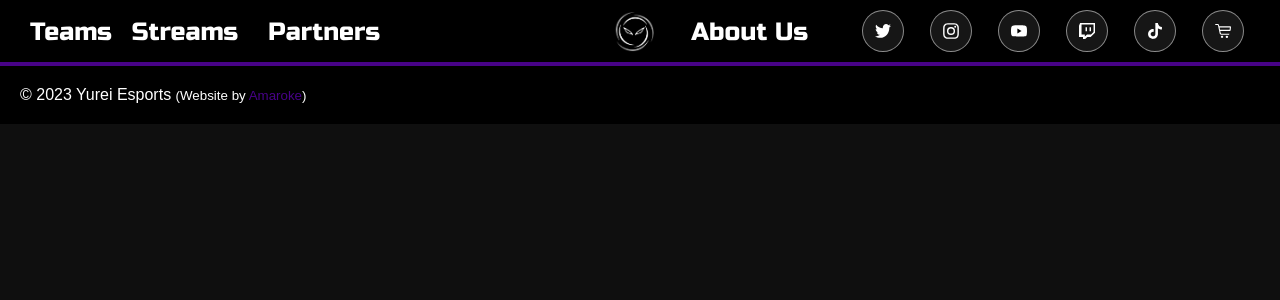
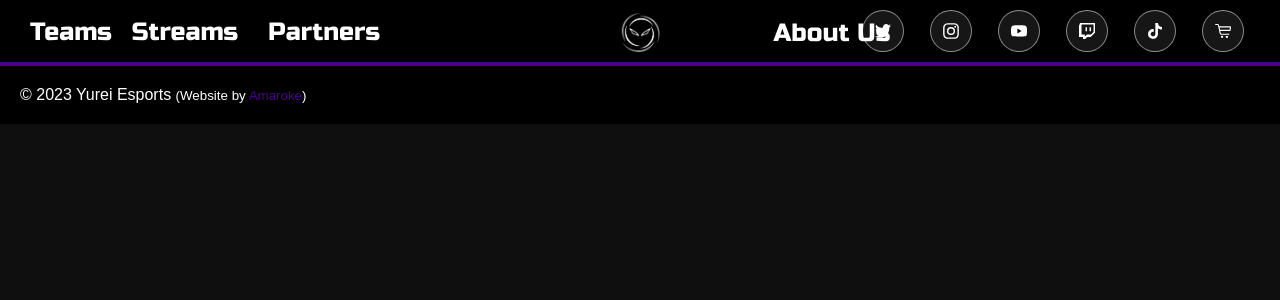
Before and after one commit to Amaroke/Yurei, a React (Create React App) app: page /Yurei/teams in a window 1280 px wide. Shown: the top 300 px of the page. Built offline with nearby package versions, Linux system fonts and the light colour scheme.

Commit message:
fix center icon

```diff
--- a/src/components/NavBar/NavBar.css
+++ b/src/components/NavBar/NavBar.css
@@ -32,15 +32,36 @@
     margin-left: 10px;
 }
 
+.navbar-firstelem {
+    display: flex;
+    align-items: center;
+    justify-content: flex-start; /* Ajout de cette ligne */
+}
+
+
 .navbar .logo {
     flex: 1;
     display: flex;
     justify-content: center;
     align-items: center;
-    margin-left: 15%;
-    margin-right: auto;
+    margin: 0 auto;
+    position: absolute;
+    top: 4vh;
+    left: 50%;
+    transform: translate(-50%, -50%);
 }
 
+.navbar .navbar-about {
+    flex: 1;
+    display: flex;
+    justify-content: center;
+    align-items: center;
+    margin: 0 auto;
+    position: absolute;
+    top: 4vh;
+    left: 65%;
+    transform: translate(-50%, -50%);
+}
 
 .navbar li a {
     color: white;
--- a/src/components/NavBar/NavBar.js
+++ b/src/components/NavBar/NavBar.js
@@ -37,6 +37,7 @@ const NavBar = () => {
     return (
         <nav>
             <ul className="navbar navbar-container">
+                <div className="navbar-firstelem">
                     <li className={`dropdown ${isDropdownHovered ? 'open' : ''}`}
                         onMouseEnter={handleMouseEnter}
                         onMouseLeave={handleMouseLeave} >
@@ -64,13 +65,14 @@ const NavBar = () => {
                     <li>
                         <Link id="partners" className="nav-link" to="/partners">Partners</Link>
                     </li>
+                </div>
                 <li className="logo">
                     <Link to="/">
                         <img src={logo} alt="logo" />
                     </Link>
                 </li>
                 <li>
-                    <Link id="about" className="nav-link" to="/aboutus">About Us</Link>
+                    <Link id="about" className="navbar-about nav-link" to="/aboutus">About Us</Link>
                 </li>
                 <div className="social-icon">
                     <li>
```
Lines whose indentation alone changed are shown as unchanged.
